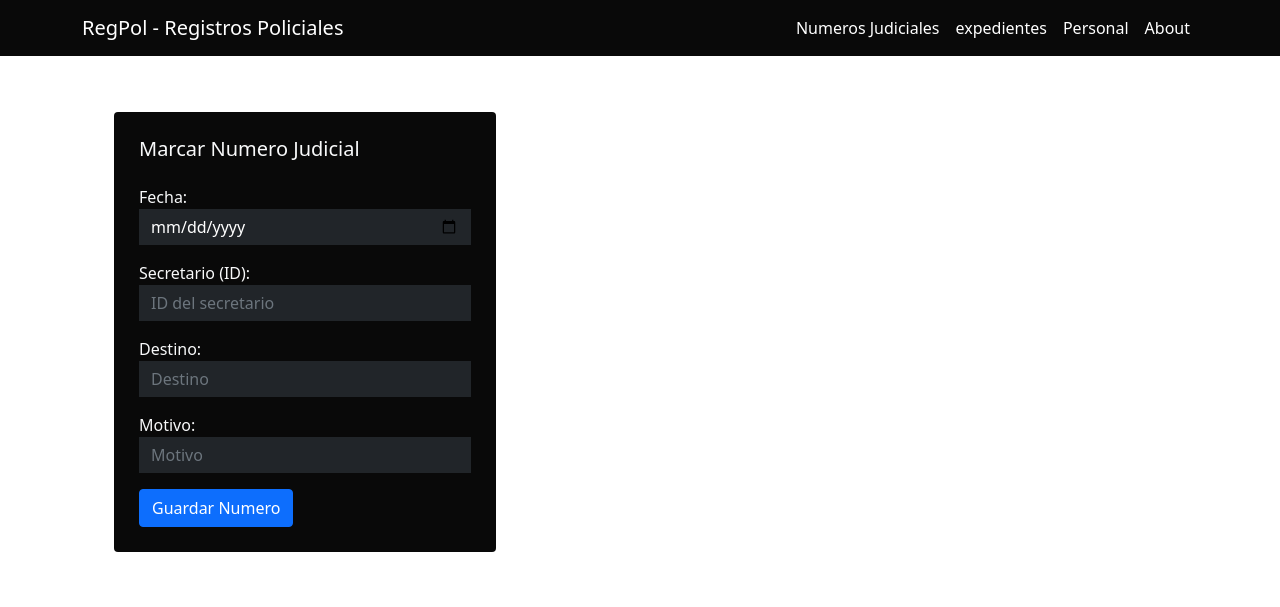
After one commit to JulDanSeg/RegPol, a Flask app: page /NrosJ in a window 1280 px wide. The commit adds this page. Shown: the top 607 px of the page. Run offline with Flask 2, Linux system fonts and the light colour scheme; data that the repository does not hold is empty.

Commit message:
actualizacion

```diff
--- a/app.py
+++ b/app.py
@@ -1,6 +1,7 @@
 from flask import Flask
 from routes.efectivos import efectivos
 from routes.exptes import exptes
+from routes.NrosJ import NrosJ
 
 from flask_sqlalchemy import SQLAlchemy
 
@@ -21,3 +22,4 @@ app.config['SQLALCHEMY_TRACK_MODIFICATIONS'] = False
 #import del blueprint
 app.register_blueprint(efectivos)
 app.register_blueprint(exptes)
+app.register_blueprint(NrosJ)
--- /dev/null
+++ b/routes/NrosJ.py
@@ -0,0 +1,67 @@
+from flask import Blueprint, render_template, request, redirect, url_for, flash
+from models.NroJ import nroJ
+from utils import db
+from utils.db import db
+from datetime import datetime
+#Uso de blueprint, sirve para no tener que importar app y cargar los metodos y los html aca
+NrosJ = Blueprint('NrosJ', __name__)
+
+@NrosJ.route('/NrosJ')
+def home():
+    NrosJ = nroJ.query.all()
+    return render_template('NumerosJudiciales.html', NrosJ=NrosJ)
+
+
+@NrosJ.route('/new_NroJ', methods=['POST'])
+def add_NroJ():
+    fecha=datetime.strptime(request.form['fecha'], '%Y-%m-%d')
+    secretario=request.form['secretario']
+    destino=request.form['destino']
+    motivo=request.form['motivo']
+
+
+    new_NroJ = nroJ(fecha, secretario, destino, motivo)
+
+    db.session.add(new_NroJ)
+    db.session.commit()
+
+
+    flash("Se ha marcó un numero judicial satisfactoriamente!")
+
+    return redirect(url_for('NrosJ.home'))
+
+@NrosJ.route('/NrosJ/update/<id>', methods=['POST', 'GET'])
+def update(id):
+        print(id)
+        NroJ = nroJ.query.get(id)
+        if request.method == 'POST':
+
+            NroJ.fecha = request.form["fecha"]
+            NroJ.secretario = request.form["secretario"]
+            NroJ.destino = request.form["destino"]
+            NroJ.motivo = request.form["motivo"]
+
+            db.session.commit()
+
+            flash("Se actualizó un numero judicial satisfactoriamente!")
+
+            return redirect(url_for('NrosJ.home'))
+
+
+        return render_template('updateNroJ.html', NroJ=NroJ)
+
+@NrosJ.route('/NrosJ/delete/<id>')
+def delete(id):
+        NroJ = nroJ.query.get(id)
+        db.session.delete(NroJ)
+        db.session.commit()
+
+        flash("Se borró un Numero judicial satisfactoriamente!")
+
+
+        return redirect(url_for('NrosJ.home'))
+
+
+@NrosJ.route('/about')
+def about():
+    return render_template('about.html')
--- /dev/null
+++ b/templates/NumerosJudiciales.html
@@ -0,0 +1,48 @@
+{% extends 'layout.html' %}
+
+{% block title %}
+  CRUD Carga de personal | Home
+{% endblock %}
+
+{% block body %}
+
+    <!-- FORM -->
+    <div class="row">
+
+    <div class="col-md-5 p-5">
+      <!-- MESSAGE -->
+      {% include 'partials/_message.html' %}
+
+      <!-- FORM -->
+      {%  include 'partials/_NroJForm.html' %}
+    </div>
+    <!--  listado de expedientes -->
+    <div class="col-md-7">
+      {% for NroJ in NrosJ %}
+        <div class="card mb-1 bg-black text-white">
+          <div class="card-body py-2 px-3">
+            <div class="d-flex justify-content-between">
+              <h5 class="card-title h6"> Numero N° {{ NroJ.id }}</h5>
+              <div>
+                <a href="{{ url_for('NrosJ.update', id=NroJ.id) }}" class="btn btn-dark btn-sm rounded-0">Edit</a>
+                <a href="{{ url_for('NrosJ.delete', id=NroJ.id) }}" class="btn btn-danger btn-sm rounded-0">Delete</a>
+              </div>
+            </div>
+            <p class="card-text">Fecha: {{ NroJ.fecha }}</p>
+            <p class="card-text">Secretario: {{ NroJ.secretario }}</p>
+            <p class="card-text">Destino: {{ NroJ.destino }}</p>
+            <p class="card-text">Motivo: {{ NroJ.motivo }}</p>
+          </div>
+        </div>
+      {% endfor %}
+    </div>
+
+
+  </div>
+    </div>
+
+
+
+
+
+{% endblock %}
--- /dev/null
+++ b/templates/partials/_NroJForm.html
@@ -0,0 +1,58 @@
+<form action="/new_NroJ" method="POST" class="card bg-black text-light">
+    <div class="card-body p-4">
+      <h1 class="h5 mb-4">Marcar Numero Judicial</h1>
+
+      <div class="mb-3">
+        <label for="fecha">Fecha:</label>
+        <input
+          type="date"
+          id="fecha"
+          name="fecha"
+          class="form-control rounded-0 bg-dark border-0 text-white"
+          placeholder="Fecha"
+          required
+        />
+      </div>
+
+
+      <div class="mb-3">
+        <label for="secretario">Secretario (ID):</label>
+        <input
+          type="number"
+          id="secretario"
+          name="secretario"
+          class="form-control rounded-0 bg-dark border-0 text-white"
+          placeholder="ID del secretario"
+          required
+        />
+      </div>
+
+
+      <div class="mb-3">
+        <label for="destino">Destino:</label>
+        <input
+          type="text"
+          id="destino"
+          name="destino"
+          class="form-control rounded-0 bg-dark border-0 text-white"
+          placeholder="Destino"
+
+        />
+      </div>
+
+
+      <div class="mb-3">
+        <label for="motivo">Motivo:</label>
+        <input
+          type="text"
+          id="motivo"
+          name="motivo"
+          class="form-control rounded-0 bg-dark border-0 text-white"
+          placeholder="Motivo"
+
+        />
+      </div>
+
+      <button type="submit" class="btn btn-primary">Guardar Numero</button>
+    </div>
+  </form>
--- a/templates/partials/_navbar.html
+++ b/templates/partials/_navbar.html
@@ -15,6 +15,9 @@
       <div class="collapse navbar-collapse" id="navbarNav">
         <ul class="navbar-nav ms-auto">
           <li class="nav-item">
+            <a class="nav-link active" aria-current="page" href="/NrosJ">Numeros Judiciales</a>
+          </li>
+          <li class="nav-item">
             <a class="nav-link active" aria-current="page" href="/exptes">expedientes</a>
           </li>
             <li class="nav-item">
```
Also changed, not shown: models/NroJ.py (added, +19 -0 lines), templates/updateNroJ.html (added, +57 -0 lines).
